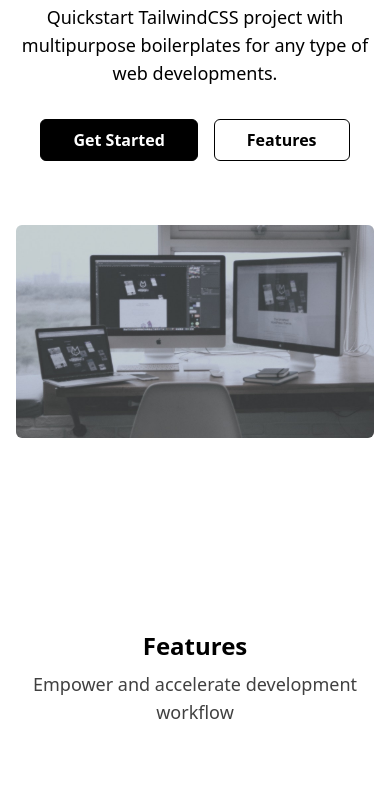
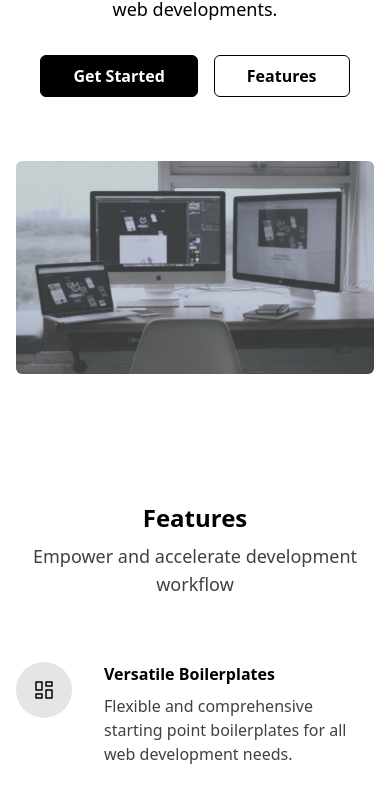
Before and after one commit to mkfizi/tailstart-website, a website: page index.html in a window 390 px wide. Shown: the part 285-1072 px from the top of the page. Drawn offline with Linux system fonts and the light colour scheme.

Commit message:
Add responsive header paddin g

```diff
--- a/index.html
+++ b/index.html
@@ -136,7 +136,7 @@
 
     <!-- Content -->
     <main class="w-full max-w-screen-xl px-4 py-32 mx-auto sm:px-8">
-        <header class="py-16">
+        <header class="sm:py-16">
             <div class="grid gap-16 lg:grid-cols-2">
                 <div class="col-span-1">
                     <div class="text-center lg:text-left">
```
Also changed, not shown: src/css/app.css.
